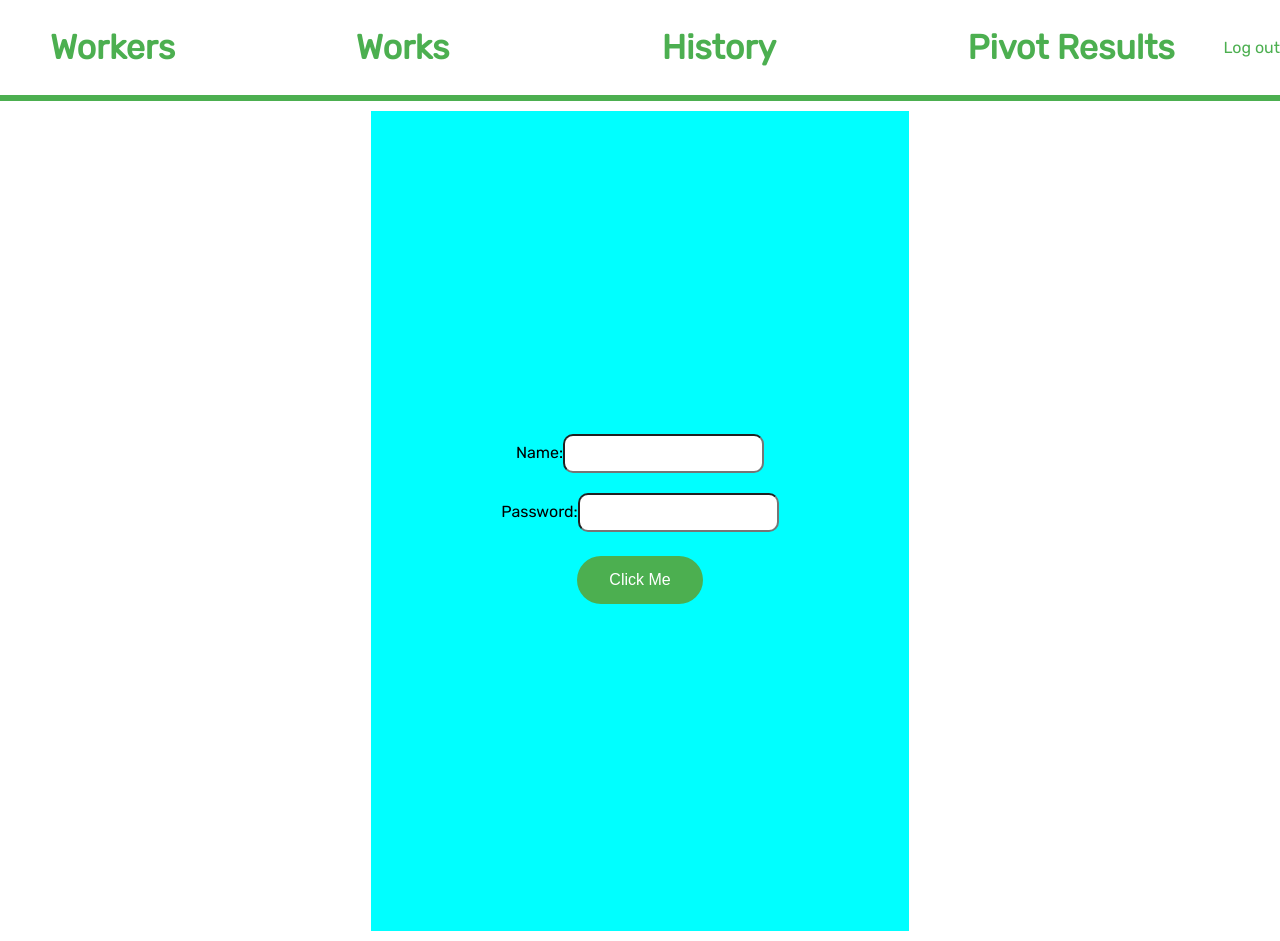
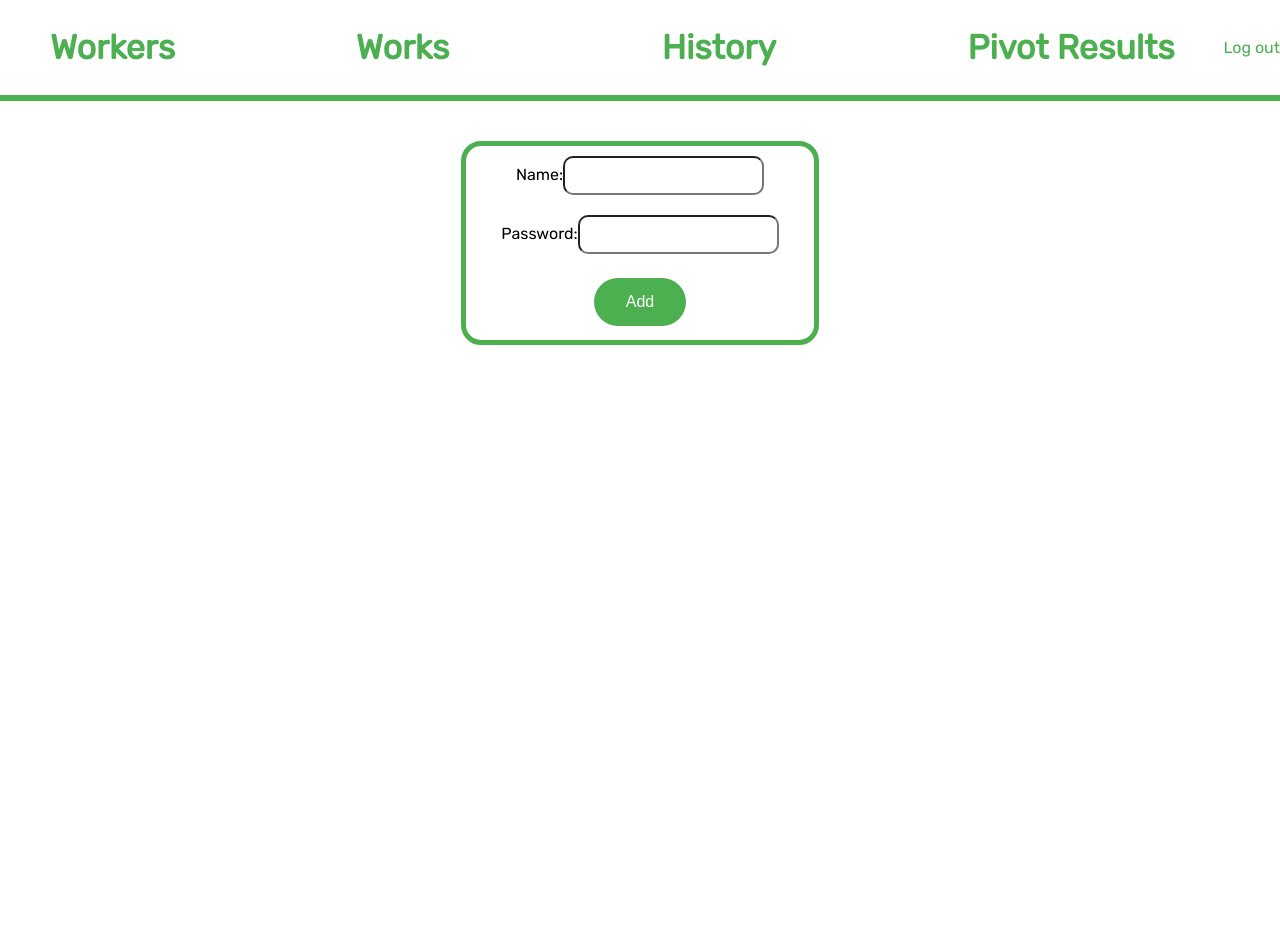
Before and after one commit to BuildAByte/WarehouseApp, a React (Vite) app: page /app/add-worker in a window 1280 px wide. After the commit the page ends 800 px from the top, so only its background shows below. Built offline with nearby package versions, Linux system fonts and the light colour scheme.

Commit message:
Update and delete workers, minor cleanup

```diff
--- a/src/api/api.ts
+++ b/src/api/api.ts
@@ -7,6 +7,7 @@ export interface user {
   id: number;
   name: string;
   admin: boolean;
+  password?: string;
 }
 
 export interface work {
@@ -126,3 +127,31 @@ export async function updateWork(work: work) {
   const result = await fetch(`${url}/picking/` + work.id, options);
   return result.json();
 }
+
+export async function updateWorker(worker: user) {
+  const token = localStorage.getItem("token");
+  const options = {
+    headers: {
+      "Content-Type": "application/json",
+      Authorization: "Bearer " + token,
+    },
+    method: "PUT",
+    body: JSON.stringify(worker),
+  };
+  const result = await fetch(`${url}/worker/` + worker.id, options);
+  return result.json();
+}
+
+export async function deleteWorker(worker: user) {
+  const token = localStorage.getItem("token");
+  const options = {
+    headers: {
+      "Content-Type": "application/json",
+      Authorization: "Bearer " + token,
+    },
+    method: "DELETE",
+    body: JSON.stringify(worker),
+  };
+  const result = await fetch(`${url}/worker/` + worker.id, options);
+  return result.json();
+}
--- /dev/null
+++ b/src/components/CardV2/Card.css
@@ -0,0 +1,12 @@
+.wrapper {
+  display: flex;
+  flex: 1;
+  flex-direction: column;
+  justify-content: center;
+  align-items: center;
+  width: 100%;
+  height: 10%;
+  border: 5px solid #4caf50;
+  border-radius: 20px;
+  margin: 20px;
+}
--- /dev/null
+++ b/src/components/CardV2/Card.tsx
@@ -0,0 +1,27 @@
+import "./Card.css";
+
+interface Props {
+  data: Record<string, any>;
+  title: string;
+  onClick?: () => void;
+}
+
+function AddWorker(props: Props) {
+  function MapData() {
+    return Object.keys(props.data)
+      .slice(1, props.data.length - 1)
+      .map((key: string) => (
+        <p className="card-elements">
+          <em>{props.data[key]}</em>
+        </p>
+      ));
+  }
+  return (
+    <div onClick={props.onClick} className="wrapper">
+      <h2>{props.title}</h2>
+      {MapData()}
+    </div>
+  );
+}
+
+export default AddWorker;
--- a/src/screens/AddWorker/AddWorker.css
+++ b/src/screens/AddWorker/AddWorker.css
@@ -15,8 +15,22 @@ input {
   padding: 10px;
 }
 
-button {
+.button {
   background-color: #4caf50;
+  border: none;
+  color: white;
+  padding: 15px 32px;
+  text-align: center;
+  text-decoration: none;
+  display: inline-block;
+  font-size: 16px;
+  margin: 4px 2px;
+  cursor: pointer;
+  border-radius: 24px;
+}
+
+.buttonDelete {
+  background-color: #f30616;
   border: none;
   color: white;
   padding: 15px 32px;
--- a/src/screens/AddWorker/AddWorker.tsx
+++ b/src/screens/AddWorker/AddWorker.tsx
@@ -1,15 +1,31 @@
-import { addWorker } from "../../api/api";
+import { useLocation, useNavigate } from "react-router";
+import { addWorker, deleteWorker, updateWorker, user } from "../../api/api";
 import "./AddWorker.css";
 import { useState } from "react";
 
 function AddWorker() {
-  const [name, setName] = useState("");
+  const user = useLocation().state as user | undefined;
+  const navigation = useNavigate();
+  const [name, setName] = useState(user?.name ?? "");
   const [password, setPassword] = useState("");
+
   async function addWorkerCallback() {
-    const add = await addWorker(name, password);
-    console.log(add);
+    await addWorker(name, password);
     setName("");
     setPassword("");
+    navigation("/app/workers");
+  }
+
+  async function updateWorkerCallback() {
+    if (!user) return;
+    await updateWorker({ ...user, name, password: password || undefined });
+    navigation("/app/workers");
+  }
+
+  async function deleteWorkerCallback() {
+    if (!user) return;
+    await deleteWorker({ ...user });
+    navigation("/app/workers");
   }
 
   return (
@@ -19,6 +35,7 @@ function AddWorker() {
           <label>
             Name:
             <input
+              value={name}
               type="text"
               name="name"
               onChange={(event) => {
@@ -40,9 +57,22 @@ function AddWorker() {
           </label>
         </div>
         <div className="item-container">
-          <button onClick={addWorkerCallback} type="button">
-            Click Me
+          <button
+            className="button"
+            onClick={user ? updateWorkerCallback : addWorkerCallback}
+            type="button"
+          >
+            {user ? "Update" : "Add"}
           </button>
+          {user ? (
+            <button
+              className="buttonDelete"
+              onClick={deleteWorkerCallback}
+              type="button"
+            >
+              Delete
+            </button>
+          ) : undefined}
         </div>
       </div>
     </div>
--- a/src/screens/ShowWorkers/ShowWorkers.css
+++ b/src/screens/ShowWorkers/ShowWorkers.css
@@ -8,9 +8,6 @@
   display: flex;
   flex-direction: column;
   flex: 1;
-  align-items: center;
-  justify-content: center;
-  background-color: aqua;
 }
 
 button {
--- a/src/screens/ShowWorkers/ShowWorkers.tsx
+++ b/src/screens/ShowWorkers/ShowWorkers.tsx
@@ -2,7 +2,7 @@ import { useEffect, useState } from "react";
 import { getWorkers, user } from "../../api/api";
 import "./ShowWorkers.css";
 import { useNavigate } from "react-router-dom";
-import Card from "../../components/Card/Cards";
+import Card from "../../components/CardV2/Card";
 
 export default function ShowWorkers() {
   const [workers, setWorkers] = useState<user[]>([]);
@@ -21,8 +21,13 @@ export default function ShowWorkers() {
     setIsAdmin(parse.admin);
   });
   function mapUsers() {
-    return workers.map(({ id, name, admin }) => (
-      <Card data={[id, name, admin]} />
+    return workers.map(({ id, name, admin }, index) => (
+      <Card
+        key={id}
+        title={name}
+        onClick={() => navigate("/app/add-worker", { state: workers[index] })}
+        data={[id, name, admin]}
+      />
     ));
   }
   return (
--- a/src/screens/Works/Works.css
+++ b/src/screens/Works/Works.css
@@ -9,8 +9,6 @@
   flex-direction: column;
   flex: 1;
   padding: 10px 120px;
-
-  background-color: aqua;
 }
 
 .activeWork {
```
